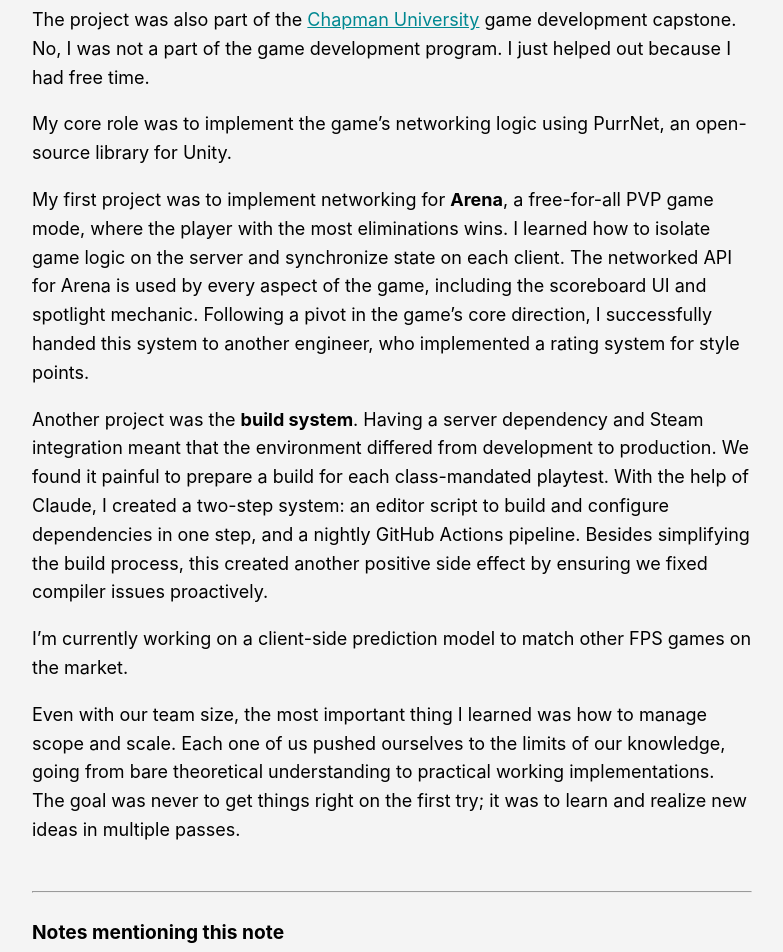
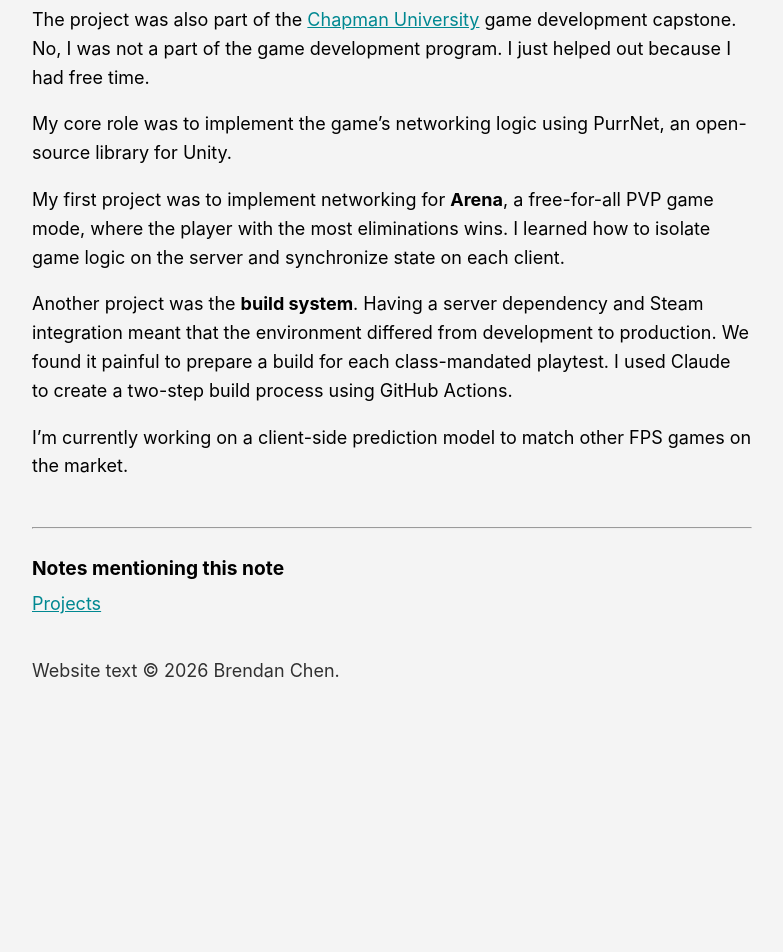
Before and after one commit to brendan-ch/brendan-ch.github.io, a Jekyll site: the page built from _notes/resonance.md, in a window 1280 px wide. Shown: the part 623-1575 px from the top of the page, without its empty margins (248-1031 px from the left). Built offline with Jekyll 4.4.1, drawn with Linux system fonts in a browser that asks for light colours; after the commit the page ends 1375 px from its top, so only the background shows below that; grey boxes are pictures that could not be loaded.

Commit message:
Publish: Resonance

```diff
--- a/_notes/resonance.md
+++ b/_notes/resonance.md
@@ -12,10 +11,8 @@ The project was also part of the [[Chapman University]] game development capston
 
 My core role was to implement the game’s networking logic using PurrNet, an open-source library for Unity.
 
-My first project was to implement networking for **Arena**, a free-for-all PVP game mode, where the player with the most eliminations wins. I learned how to isolate game logic on the server and synchronize state on each client. The networked API for Arena is used by every aspect of the game, including the scoreboard UI and spotlight mechanic. Following a pivot in the game’s core direction, I successfully handed this system to another engineer, who implemented a rating system for style points.
+My first project was to implement networking for **Arena**, a free-for-all PVP game mode, where the player with the most eliminations wins. I learned how to isolate game logic on the server and synchronize state on each client.
 
-Another project was the **build system**. Having a server dependency and Steam integration meant that the environment differed from development to production. We found it painful to prepare a build for each class-mandated playtest. With the help of Claude, I created a two-step system: an editor script to build and configure dependencies in one step, and a nightly GitHub Actions pipeline. Besides simplifying the build process, this created another positive side effect by ensuring we fixed compiler issues proactively.
+Another project was the **build system**. Having a server dependency and Steam integration meant that the environment differed from development to production. We found it painful to prepare a build for each class-mandated playtest. I used Claude to create a two-step build process using GitHub Actions.
 
 I’m currently working on a client-side prediction model to match other FPS games on the market.
-
-Even with our team size, the most important thing I learned was how to manage scope and scale. Each one of us pushed ourselves to the limits of our knowledge, going from bare theoretical understanding to practical working implementations. The goal was never to get things right on the first try; it was to learn and realize new ideas in multiple passes.
```
Also changed, not shown: other parts of _notes/resonance.md (+1 -2 lines).
